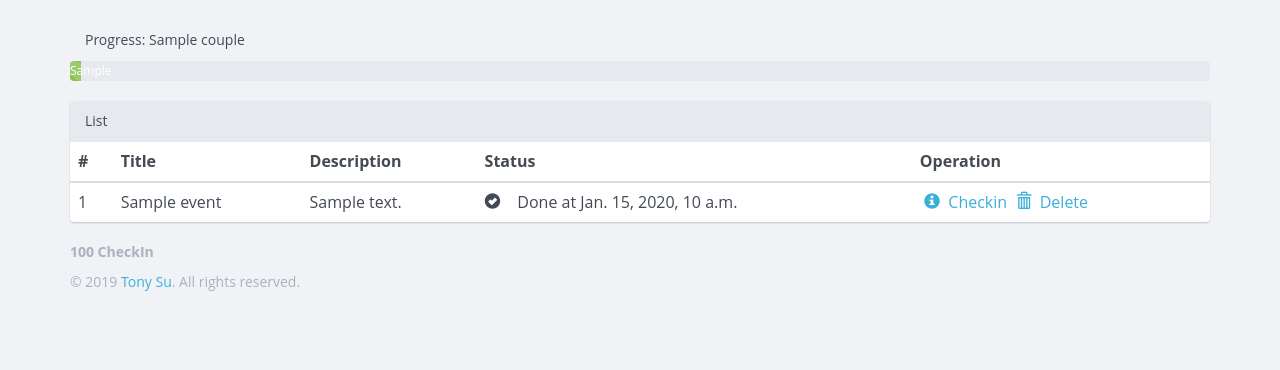
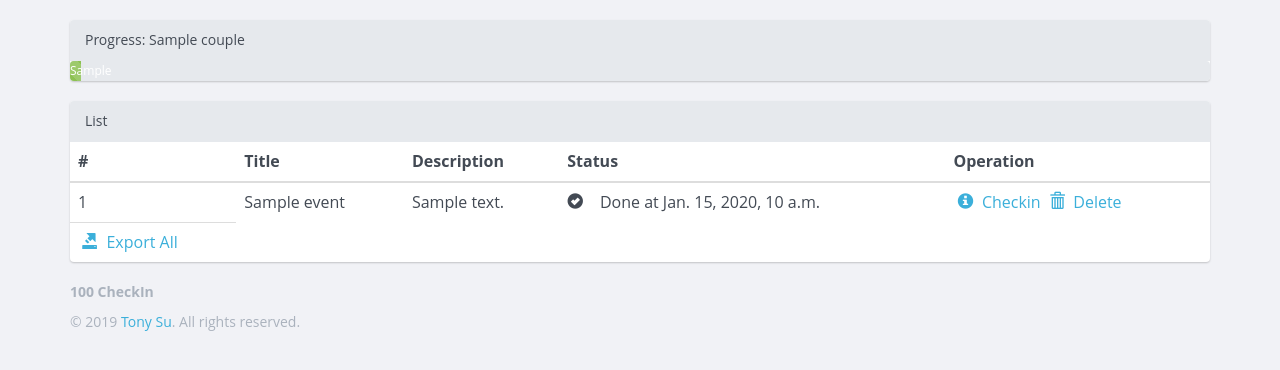
Before and after one commit to peitaosu/100CheckIn, a Django app: template checkin/checkin/templates/event.html in a window 1280 px wide. Shown: the part 52-422 px from the top of the page. Run offline with Django 3.2, Linux system fonts and the light colour scheme; the template is opened without the code that fills it: most values are stand-ins (such as "Sample title", 1, 10 or a date in 2020); some libraries are stand-ins or nearby versions; some web fonts are replaced.

Commit message:
add export button in event page

```diff
--- a/checkin/checkin/templates/event.html
+++ b/checkin/checkin/templates/event.html
@@ -4,10 +4,12 @@
 <div>
     <div class="row">
         <div class="col-md-12">
-            <div class="panel-heading">Progress: {{ couple }}</div>
-            <div class="progress progress-striped active">
-                <div class="progress-bar progress-bar-success" role="progressbar" aria-valuenow="{{ percent }}" aria-valuemin="0" aria-valuemax="100" style="width: {{ percent }}%">
-                <span>{{ complete }}/{{ total }} Completed</span>
+            <div class="panel panel-default">
+                <div class="panel-heading">Progress: {{ couple }}</div>
+                <div class="progress progress-striped active">
+                    <div class="progress-bar progress-bar-success" role="progressbar" aria-valuenow="{{ percent }}" aria-valuemin="0" aria-valuemax="100" style="width: {{ percent }}%">
+                    <span>{{ complete }}/{{ total }} Completed</span>
+                    </div>
                 </div>
             </div>
         </div>
@@ -49,6 +51,13 @@
                             </td>
                         </tr>
                         {% endfor %}
+                        <tr>
+                            <td>
+                                <a href="/event/export">
+                                &nbsp;<i class="glyphicon glyphicon-export"></i>&nbsp;&nbsp;Export All
+                                </a>
+                            </td>
+                        </tr>
                     </tbody>
                 </table>
             </div>
```
